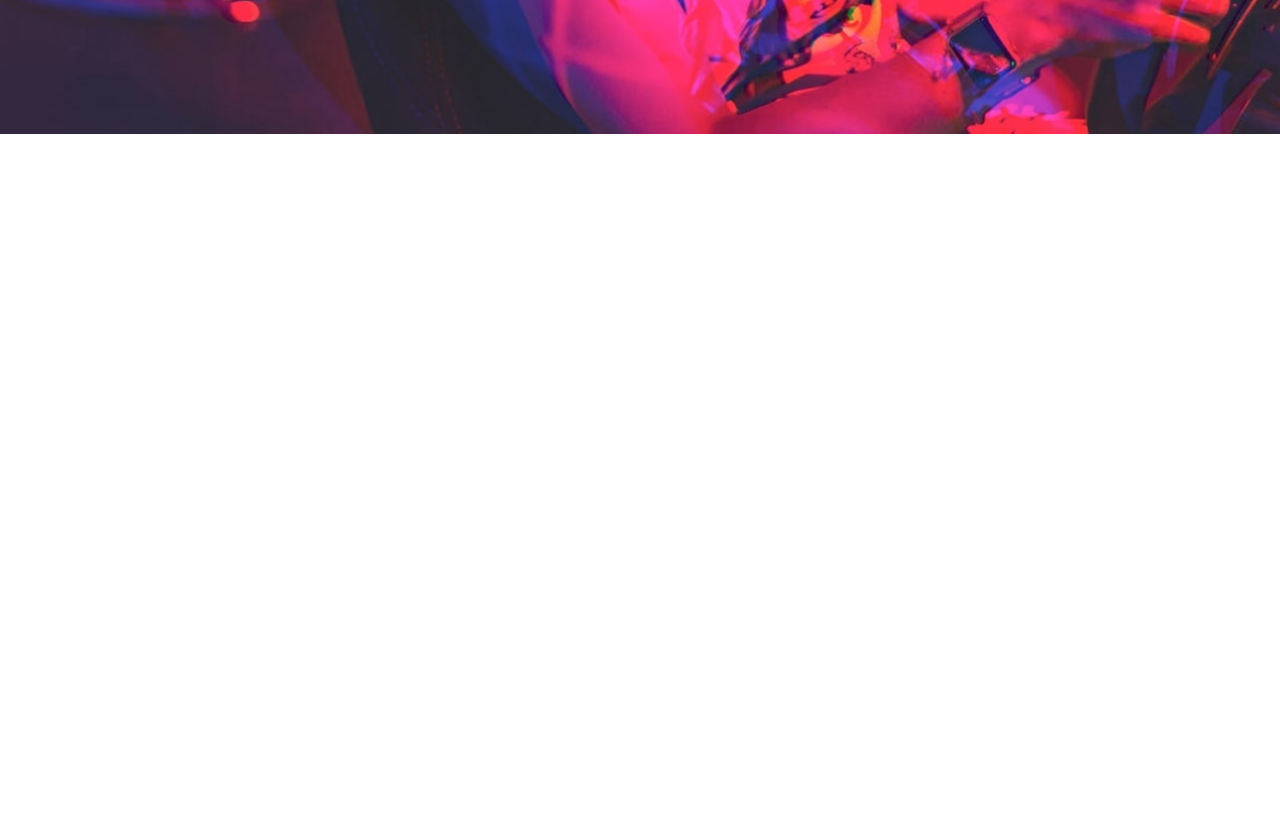
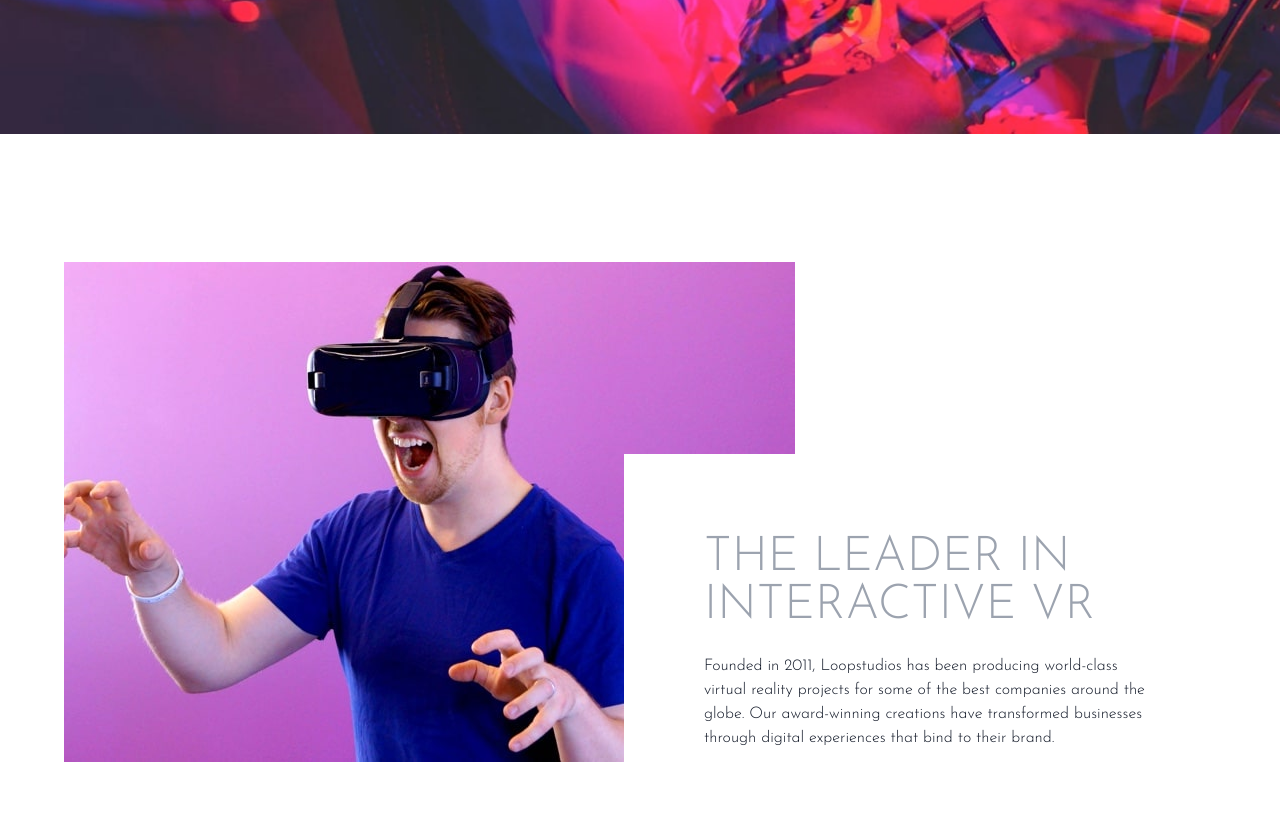
Before and after one commit to BartekSmalec/Loopstudio, a website: page public/index.html in a window 1280 px wide. Shown: the part 522-1355 px from the top of the page. Before the commit the page ends 800 px from the top, so only its background shows below. Drawn offline with Linux system fonts and the light colour scheme; a web font is replaced by a local one.

Commit message:
Feature section

```diff
--- a/public/index.html
+++ b/public/index.html
@@ -56,8 +56,23 @@
         <div class="max-w-lg mt-32 mb-32 p-4 font-sans text-4xl text-white uppercase border-2 md:p-10 md:m-32 md:mx-0 md:text-6xl">
             Impressive Experiences That Deliver
         </div>
+        <!--@todo Mobile menu-->
+    </div>
+</section>
 
-        <!--@todo Mobile menu-->
+<section id="feature">
+    <div class="relative container flex flex-col max-w-6xl mx-auto my-32 px-6 text-gray-900 md:flex-row md:px-0">
+        <img src="../images/desktop/image-interactive.jpg" alt=""/>
+        <div class="top-48 pr-0 bg-white md:absolute md:right-0 md:py-20 md:pl-20">
+            <h2 class="max-w-lg mt-10 mb-6 font-sans text-4xl text-center text-gray-400 uppercase md:text-5xl md:mt-0 md:text-left">
+                The leader in interactive vr
+            </h2>
+            <p class="max-w-md text-center md:text-left">
+                Founded in 2011, Loopstudios has been producing world-class virtual reality projects for some of the best
+                companies around the globe. Our award-winning creations have transformed businesses through digital
+                experiences that bind to their brand.
+            </p>
+        </div>
     </div>
 </section>
 </body>
```
Also changed, not shown: public/style.css.
